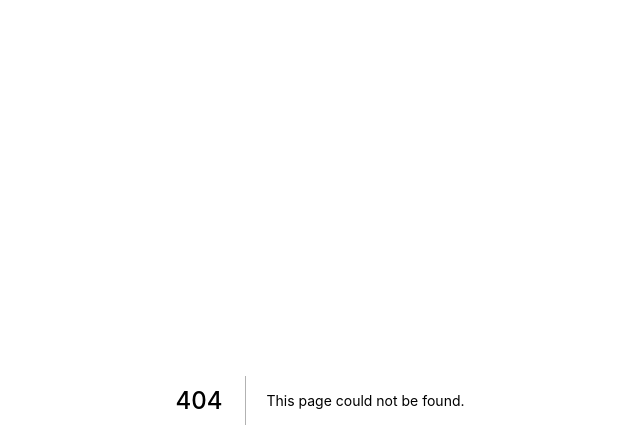
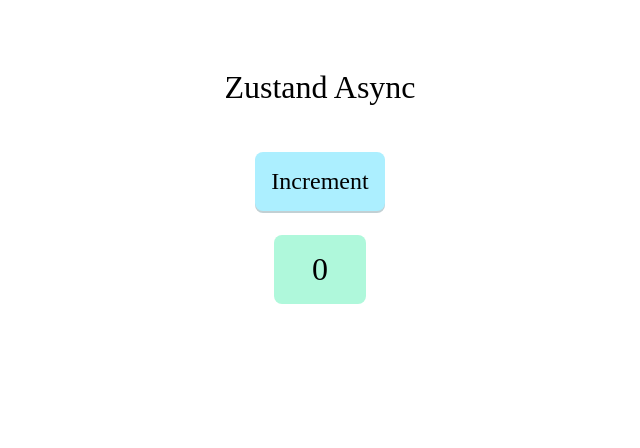
Before and after one commit to joakimgunst/react-state-management, a Next.js app: page /zustand-async in a window 1280 px wide. Before the commit this address had no page. Shown: the top 448 px of the page, without its empty margins (320-960 px from the left). Built offline with nearby package versions, Linux system fonts and the light colour scheme; a web font is replaced by a local one.

Commit message:
Add zustand async and middleware examples

```diff
--- /dev/null
+++ b/src/api/counter.ts
@@ -0,0 +1,15 @@
+let counter = 0;
+
+export async function incrementCounter() {
+  await sleep(200);
+  counter += 1;
+}
+
+export async function getCounterValue() {
+  await sleep(200);
+  return counter;
+}
+
+async function sleep(ms: number) {
+  await new Promise(resolve => setTimeout(resolve, ms));
+}
--- a/src/components/Counter.tsx
+++ b/src/components/Counter.tsx
@@ -1,11 +1,12 @@
 interface Props {
   value: number;
+  loading?: boolean;
 }
 
-export default function Counter({ value }: Props) {
+export default function Counter({ value, loading }: Props) {
   return (
     <div className="counter">
-      {value}
+      {loading ? "..." : value}
 
       <style jsx>{`
         .counter {
--- a/src/pages/index.tsx
+++ b/src/pages/index.tsx
@@ -7,6 +7,8 @@
     { label: "useState", href: "/use-state" },
     { label: "Redux", href: "/redux" },
     { label: "Zustand", href: "/zustand" },
+    { label: "Zustand Async", href: "/zustand-async" },
+    { label: "Zustand Middleware", href: "/zustand-middleware" },
     { label: "Recoil", href: "/recoil" },
   ];
 
--- /dev/null
+++ b/src/pages/zustand-async.tsx
@@ -0,0 +1,43 @@
+import React from "react";
+import Layout from "components/Layout";
+import Button from "components/Button";
+import Counter from "components/Counter";
+import create, { State } from "zustand";
+import { getCounterValue, incrementCounter } from "api/counter";
+
+interface CounterState extends State {
+  counter: number;
+  loading: boolean;
+  increment(): void;
+}
+
+const useStore = create<CounterState>(set => ({
+  counter: 0,
+  loading: false,
+  increment: async () => {
+    set({ loading: true });
+    await incrementCounter();
+    const value = await getCounterValue();
+    set({ counter: value, loading: false });
+  },
+}));
+
+export default function ZustandAsync() {
+  return (
+    <Layout title="Zustand Async">
+      <ButtonContainer />
+      <CounterContainer />
+    </Layout>
+  );
+}
+
+function ButtonContainer() {
+  const increment = useStore(state => state.increment);
+  return <Button label="Increment" onClick={increment} />;
+}
+
+function CounterContainer() {
+  const counter = useStore(state => state.counter);
+  const loading = useStore(state => state.loading);
+  return <Counter value={counter} loading={loading} />;
+}
```
Also changed, not shown: src/pages/zustand-middleware.tsx (added, +37 -0 lines).
